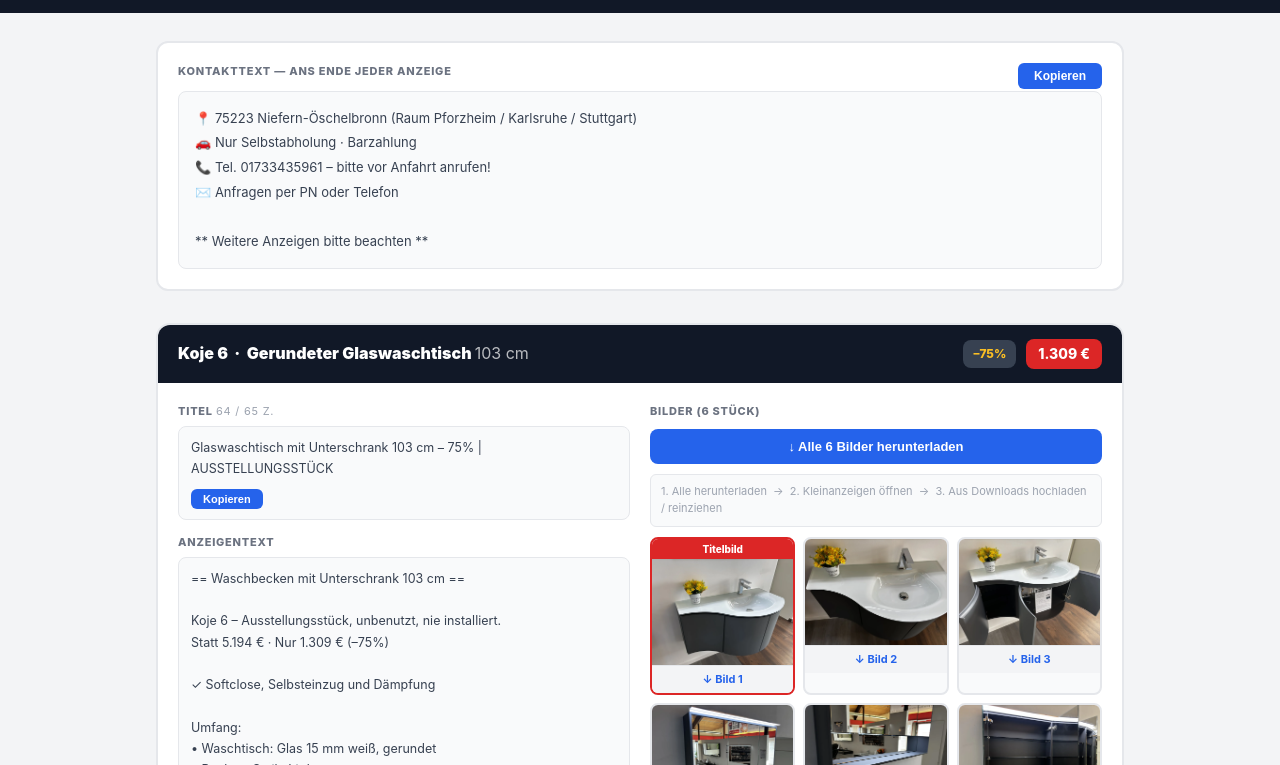
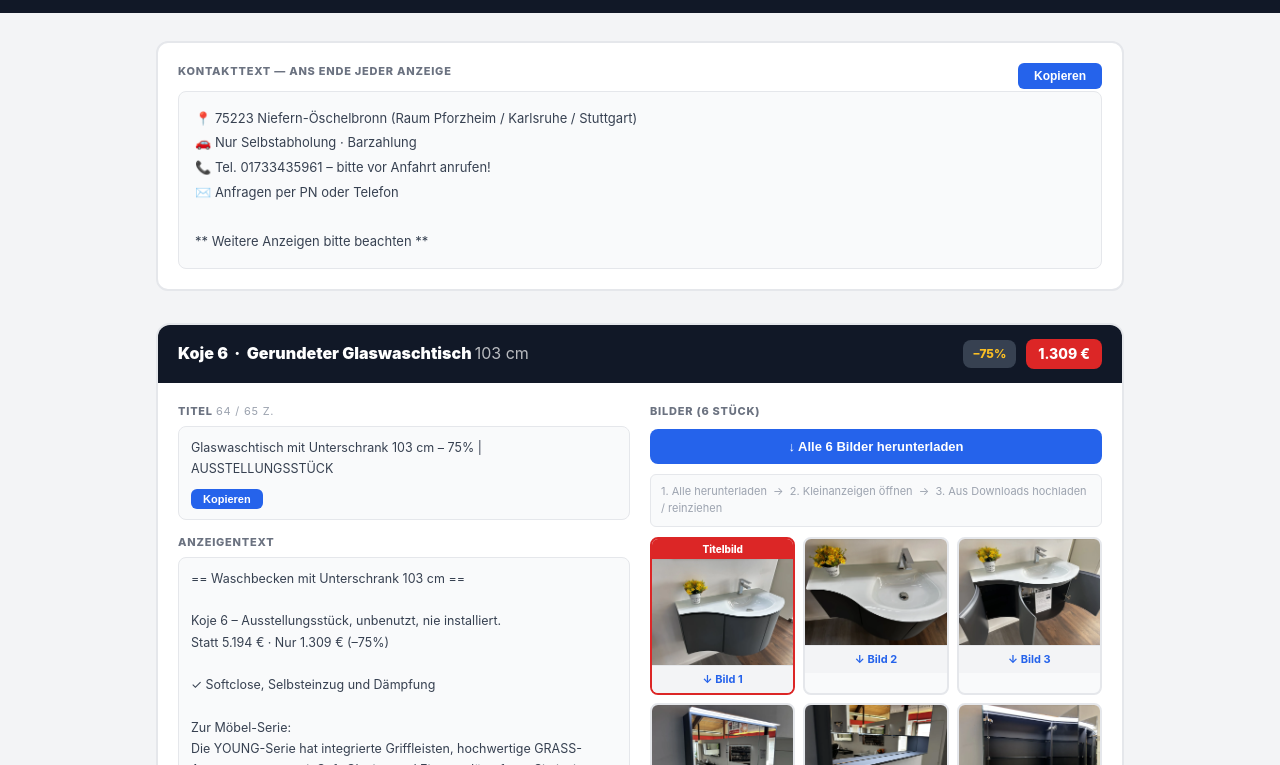
Before and after one commit to TauberFrank/restposten.waschplatz-experten.com, a website: page kleinanzeigen.html in a window 1280 px wide. Shown: the part 35-800 px from the top of the page. Drawn offline with Linux system fonts and the light colour scheme.

Commit message:
Kleinanzeigen: Serie+Material-Beschreibungen ergänzt; EG-Korrektur
- Serie und Material je Produkt (2 Sätze, Quelle: waschplatz-experten.com)
- index.html: Badge "Gedämpfte Beschläge" entfernt
- products-data.js + index.html: "1. Stock" → "EG, sehr gut zugänglich"

Co-Authored-By: Claude Sonnet 4.6 <noreply@anthropic.com>

```diff
--- a/kleinanzeigen.html
+++ b/kleinanzeigen.html
@@ -159,15 +159,59 @@
     return { main: `${term} ${p.width} – ${p.discount}% | AUSSTELLUNGSSTÜCK` };
   }
 
+  // 2 Sätze je Produkt: Serie + Material (Quelle: waschplatz-experten.com)
+  const DESCRIPTIONS = {
+    'koje-6': {
+      serie:    'Die YOUNG-Serie hat integrierte Griffleisten, hochwertige GRASS-Auszugssysteme mit Soft-Closing und Einzugsdämpfung. Sie ist in nahezu beliebigen Farben und Konfigurationen kombinierbar.',
+      material: 'Der 15 mm starke Glaswaschtisch ist robust, pflegeleicht und mit verschiedenen Beckenformen erhältlich. Als fugenloser Waschtisch bietet er eine hygienische und optisch nahtlose Lösung.'
+    },
+    'koje-14': {
+      serie:    'Die Accademia DeLuxe verbindet klassische Formen mit zeitgenössischen Akzenten und steht für die Spitze des Puntotre-Sortiments. Oberflächen — Echtholzfurnier, Laminat oder Lack — werden in maximaler Qualität gefertigt.',
+      material: 'Der 15 mm starke Glaswaschtisch ist robust, pflegeleicht und mit verschiedenen Beckenformen erhältlich. Als fugenloser Waschtisch bietet er eine hygienische und optisch nahtlose Lösung.'
+    },
+    'koje-17': {
+      serie:    'Die LeCornici-Serie kombiniert elegante Rahmenoptik mit über 400 verfügbaren Farbtönen und Dekoren. Die markanten Rahmen verleihen dem Waschplatz ein klares, architektonisches Erscheinungsbild.',
+      material: 'SolidTek ist ein durchgefärbtes Solid-Surface-Material mit matter Oberfläche — kratz-, flecken- und wasserresistent. Das Material ist chemikalien- und haarfärbemittelresistent und damit ideal für den Badalltag.'
+    },
+    'koje-23': {
+      serie:    'Die MODULA-Serie zeichnet sich durch präzise 45°-Gehrungsschnitte aus, die ein optisch nahtloses Rahmendesign in exklusiver 3D-Optik ergeben. Erhältlich mit Push-to-Open oder integrierten Griffleisten — in über 400 Farben.',
+      material: 'SolidTek ist ein durchgefärbtes Solid-Surface-Material mit matter Oberfläche — kratz-, flecken- und wasserresistent. Das Material ist chemikalien- und haarfärbemittelresistent und damit ideal für den Badalltag.'
+    },
+    'koje-5': {
+      serie:    'Die Up&Down-Serie hat integrierte Griffleisten und hochwertige GRASS-Auszugssysteme und ist in zahlreichen Laminat-Dekoren konfigurierbar. Sie ist auf individuelle Konfigurationen ausgelegt und mit verschiedenen Waschtisch-Materialien kombinierbar.',
+      material: 'Ocritech ist ein Sanitär-Acryl aus Aluminiumhydroxid und Acrylharz mit seidig-matter, porenfreier Oberfläche. Das Material ist chemikalienresistent und pflegeleicht — oberflächliche Kratzer lassen sich durch Schleifen beheben.'
+    },
+    'koje-24': {
+      serie:    'Die YOUNG-Serie hat integrierte Griffleisten, hochwertige GRASS-Auszugssysteme mit Soft-Closing und Einzugsdämpfung. Sie ist in nahezu beliebigen Farben und Konfigurationen kombinierbar.',
+      material: 'Die Waschtischplatte aus Laminat mit 30°-Gehrung trägt zwei Aufsatzbecken aus hochwertigem Sanitärporzellan. Aufsatzbecken bieten eine leicht reinigbare Waschtischfläche und sind einfach austauschbar.'
+    },
+    'koje-25': {
+      serie:    'Die Vertigo Evolution-Serie ist durch charakteristische Rillenfronten gekennzeichnet, die durch Licht-Schatten-Spiele ein lebendiges Erscheinungsbild erzeugen. Erhältlich in über 50 matten Farben und mehreren Polymer-Oberflächen, wahlweise in gerundeter Form.',
+      material: 'Ocritech ist ein Sanitär-Acryl aus Aluminiumhydroxid und Acrylharz mit seidig-matter, porenfreier Oberfläche. Das Material ist chemikalienresistent und pflegeleicht — oberflächliche Kratzer lassen sich durch Schleifen beheben.'
+    },
+    'koje-1': {
+      serie:    'Die Roma DeLuxe-Serie verbindet klassische Holzoptik und Echtholzfurniere mit moderner Funktionalität und High-End-Auszugssystemen. Sie bietet 50 matte Farben sowie 4 Echtholz-Frontoptionen und ist mit allen Waschtisch-Materialien kombinierbar.',
+      material: 'GRESS besteht aus großformatigen Feinsteinzeug-Platten mit geschlossener, porenfreier Oberfläche — nimmt keinerlei Flüssigkeiten auf und ist schlagfest sowie säurebeständig. Das Material ist 100% mineralisch, dauerhaft wasserundurchlässig und äußerst pflegeleicht.'
+    },
+    'koje-9': {
+      serie:    'Die YOUNG-Serie hat integrierte Griffleisten, hochwertige GRASS-Auszugssysteme mit Soft-Closing und Einzugsdämpfung. Sie ist in nahezu beliebigen Farben und Konfigurationen kombinierbar.',
+      material: 'Ocritech ist ein Sanitär-Acryl aus Aluminiumhydroxid und Acrylharz mit seidig-matter, porenfreier Oberfläche. Das Material ist chemikalienresistent und pflegeleicht — oberflächliche Kratzer lassen sich durch Schleifen beheben.'
+    },
+    'koje-21': {
+      serie:    'Die YOUNG-Serie hat integrierte Griffleisten, hochwertige GRASS-Auszugssysteme mit Soft-Closing und Einzugsdämpfung. Sie ist in nahezu beliebigen Farben und Konfigurationen kombinierbar.',
+      material: 'Ocritech ist ein Sanitär-Acryl aus Aluminiumhydroxid und Acrylharz mit seidig-matter, porenfreier Oberfläche. Das Material ist chemikalienresistent und pflegeleicht — oberflächliche Kratzer lassen sich durch Schleifen beheben.'
+    },
+  };
+
   function buildText(p, id) {
     const price = p.price.toLocaleString('de-DE', {minimumFractionDigits: 0, maximumFractionDigits: 2});
     const orig  = p.originalPrice.toLocaleString('de-DE', {minimumFractionDigits: 0, maximumFractionDigits: 0});
     const specs = p.specs.map(s => `• ${s[0]}: ${s[1]}`).join('\n');
     const alt   = ALT_TERMS[id] || 'Waschbecken mit Unterschrank';
+    const desc  = DESCRIPTIONS[id] || { serie: '', material: '' };
+    const koje  = `Koje ${id.replace('koje-', '')}`;
 
-    const koje = `Koje ${id.replace('koje-', '')}`;
-
-    let text = `== ${alt} ${p.width} ==\n\n${koje} – Ausstellungsstück, unbenutzt, nie installiert.\nStatt ${orig} € · Nur ${price} € (–${p.discount}%)\n\n✓ Softclose, Selbsteinzug und Dämpfung\n\nUmfang:\n${specs}`;
+    let text = `== ${alt} ${p.width} ==\n\n${koje} – Ausstellungsstück, unbenutzt, nie installiert.\nStatt ${orig} € · Nur ${price} € (–${p.discount}%)\n\n✓ Softclose, Selbsteinzug und Dämpfung\n\nZur Möbel-Serie:\n${desc.serie}\n\nZum Waschtisch-Material:\n${desc.material}\n\nUmfang:\n${specs}`;
 
     if (p.condition) text += `\n\n⚠️ ${p.condition}`;
 
--- a/products-data.js
+++ b/products-data.js
@@ -303,7 +303,7 @@ const PRODUCT_ORDER = [
 const PICKUP_INFO = {
   intro: "Mitnahmepreis bei Selbstabholung gegen Barzahlung in Niefern-Öschelbronn.",
   details: [
-    "Unmontiert zum Einladen bereit (1. Stock, gut zugänglich, Einlademöglichkeit direkt vor dem Gebäude)",
+    "Unmontiert zum Einladen bereit (EG, sehr gut zugänglich, Einlademöglichkeit direkt vor dem Gebäude)",
     "Bitte vereinbaren Sie telefonisch einen Termin vor der Anfahrt — persönliche Besichtigung nur nach Vereinbarung",
     "Kommen Sie min. zu zweit zur Abholung",
     "Hochwertige Möbel mit Softclose, Selbsteinzug und Dämpfung",
```
Also changed, not shown: index.html (+1 -2 lines).
